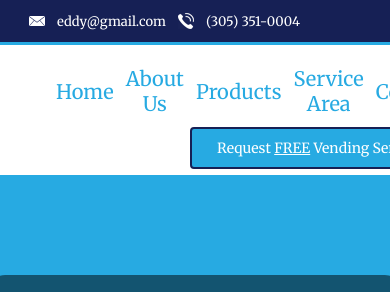
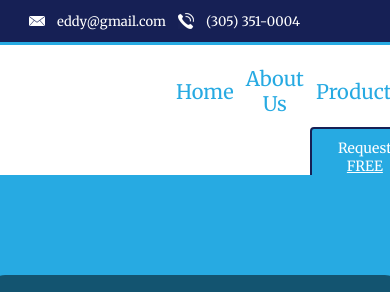
Before and after one commit to ericmontalvo12/vendingmachine-website, a plain HTML site: page index.html in a window 390 px wide. Shown: the top 292 px of the page. Drawn offline with Linux system fonts and the light colour scheme; a script that the page names is missing.

Commit message:
Update vending.css

```diff
--- a/vending.css
+++ b/vending.css
@@ -709,3 +709,9 @@ li {
 .form-group {
     width: 276.66px;
 }
+
+@media (max-width: 600px){
+    .right-side-nav{
+        width: 200px;
+    }
+}
```
